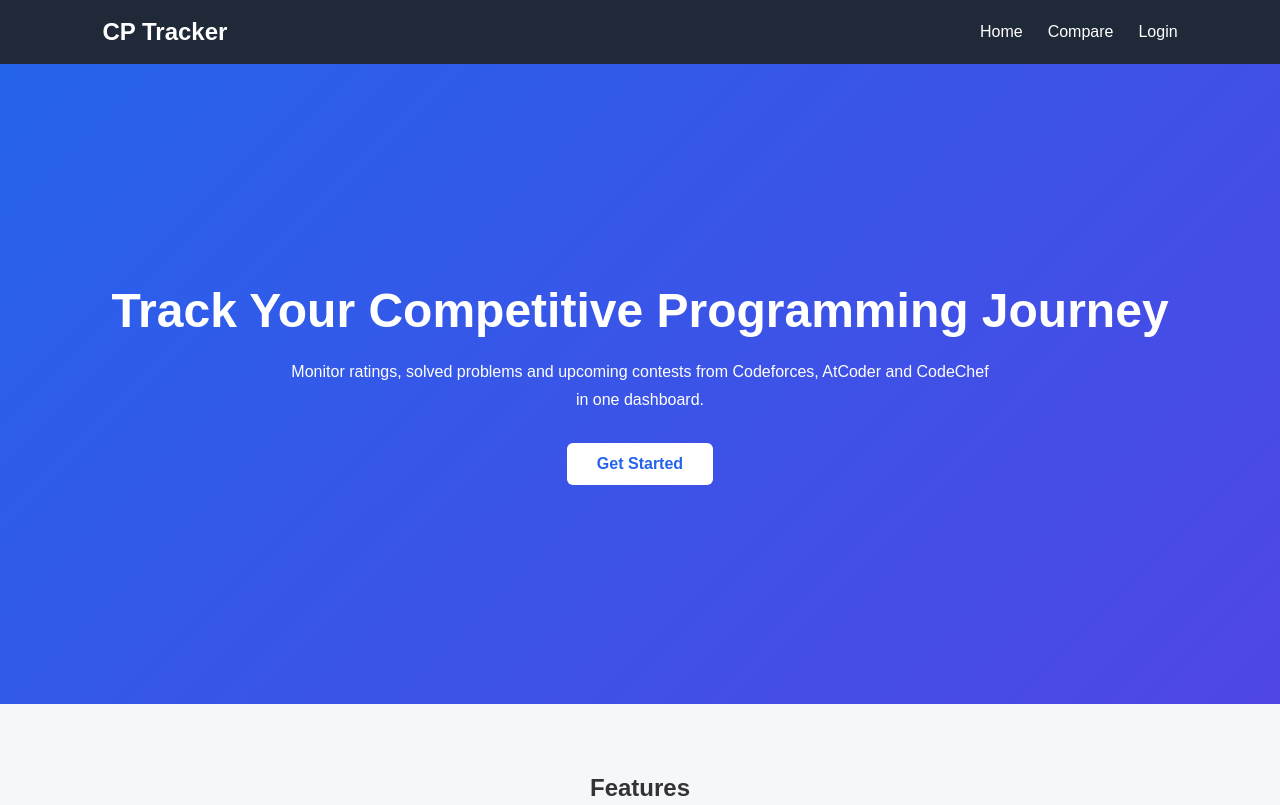
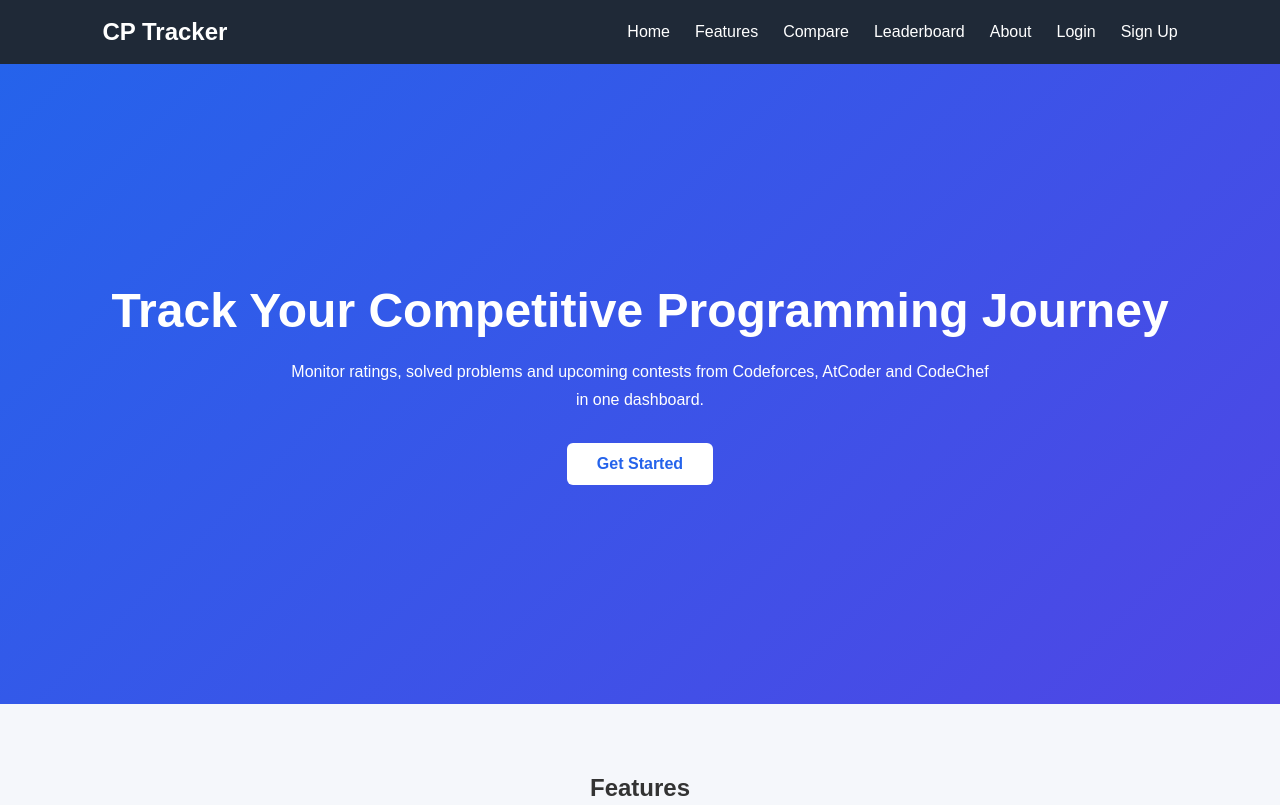
Before and after one commit to saiful-islam-bk/CP-Tracker, a website: page docs/index.html in a window 1280 px wide. Shown: the top 805 px of the page. Drawn offline with Linux system fonts and the light colour scheme.

Commit message:
some updates

```diff
--- /dev/null
+++ b/docs/css/nav.css
@@ -0,0 +1,35 @@
+*{
+  margin:0;
+  padding:0;
+  box-sizing:border-box;
+  font-family:Arial, Helvetica, sans-serif;
+}
+
+nav{
+  background:#1f2937;
+  color:white;
+  display:flex;
+  justify-content:space-between;
+  align-items:center;
+  padding:18px 8%;
+}
+
+nav ul{
+  display:flex;
+  list-style:none;
+}
+
+nav li{
+  margin-left:25px;
+}
+
+nav a{
+  color:white;
+  text-decoration:none;
+}
+
+.features h2,
+.tech h2{
+  text-align:center;
+  margin-bottom:40px;
+}
--- a/docs/css/style.css
+++ b/docs/css/style.css
@@ -8,29 +8,6 @@
 body{
   background:#f5f7fb;
   color:#333;
-}
-
-nav{
-  background:#1f2937;
-  color:white;
-  display:flex;
-  justify-content:space-between;
-  align-items:center;
-  padding:18px 8%;
-}
-
-nav ul{
-  display:flex;
-  list-style:none;
-}
-
-nav li{
-  margin-left:25px;
-}
-
-nav a{
-  color:white;
-  text-decoration:none;
 }
 
 .hero{
--- a/docs/index.html
+++ b/docs/index.html
@@ -8,14 +8,8 @@
 </head>
 
 <body>
-  <nav>
-    <h2>CP Tracker</h2>
-    <ul>
-      <li><a href="index.html">Home</a></li>
-      <li><a href="#">Compare</a></li>
-      <li><a href="login.html">Login</a></li>
-    </ul>
-  </nav>
+    <div id="navbar"></div>
+    <script src="js/nav.js"></script>
 
   <section class="hero">
     <div class="content">
--- /dev/null
+++ b/docs/js/nav.js
@@ -0,0 +1,5 @@
+fetch("nav.html")
+  .then(response => response.text())
+  .then(data => {
+      document.getElementById("navbar").innerHTML = data;
+  });
--- /dev/null
+++ b/docs/nav.html
@@ -0,0 +1,23 @@
+<!DOCTYPE html>
+<html lang="en">
+<head>
+  <meta charset="UTF-8">
+  <meta name="viewport" content="width=device-width, initial-scale=1.0">
+  <title>CP Tracker</title>
+  <link rel="stylesheet" href="css/nav.css">
+</head>
+
+<body>
+  <nav>
+    <h2>CP Tracker</h2>
+    <ul>
+      <li><a href="index.html">Home</a></li>
+      <li><a href="features.html">Features</a></li>
+      <li><a href="compare.html">Compare</a></li>
+      <li><a href="leaderboard.html">Leaderboard</a></li>
+      <li><a href="about.html">About</a></li>
+      <li><a href="login.html">Login</a></li>
+      <li><a href="reg.html">Sign Up</a></li>
+    </ul>
+  </nav>
+</body>
```
Also changed, not shown: docs/login.html (+3 -28 lines), docs/reg.html (+4 -0 lines).
